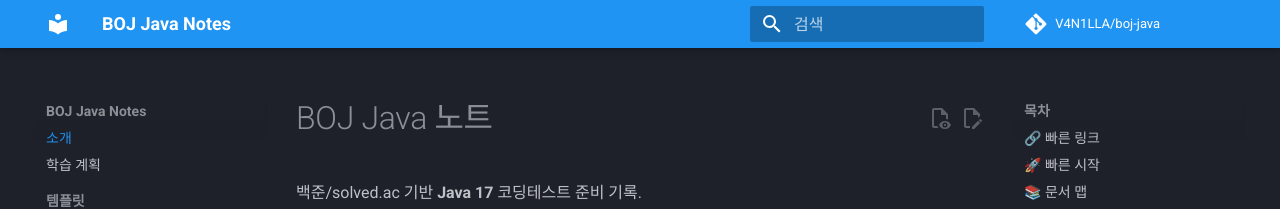
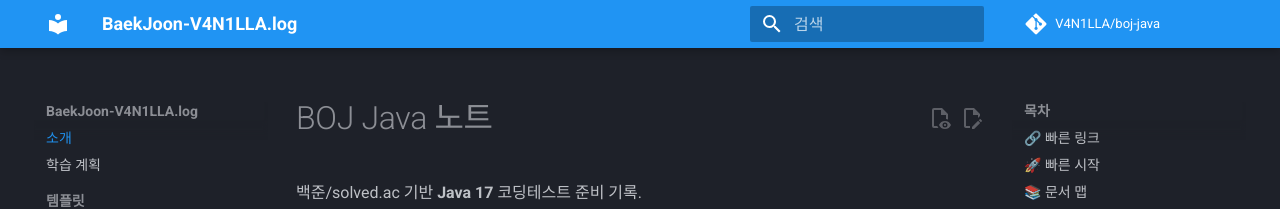
Before and after one commit to V4N1LLA/boj-java, an MkDocs documentation site: the page built from docs/index.md, in a window 1280 px wide. Shown: the top 209 px of the page. Built offline with MkDocs 1.6.1 and Material for MkDocs 9.7.7, drawn with Linux system fonts in a browser that asks for light colours; comment, search, counter and statistics services are not loaded.

Commit message:
:pencil2: chore(docs): mkdocs 사이트 이름을 'BaekJoon-V4N1LLA.log'로 수정

```diff
--- a/mkdocs.yml
+++ b/mkdocs.yml
@@ -1,4 +1,4 @@
-site_name: BOJ Java Notes
+site_name: BaekJoon-V4N1LLA.log
 site_url: https://v4n1lla.github.io/boj-java/
 site_description: 백준 / solved.ac 기반 Java 코딩테스트 준비 기록
 site_author: V4N1LLA
```
